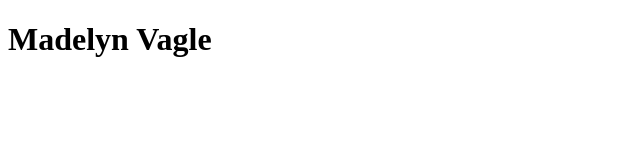
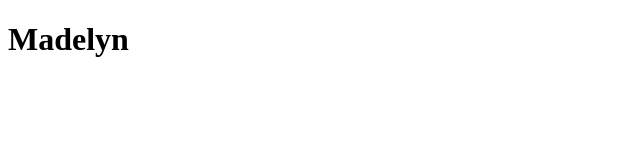
Before and after one commit to boringem/boringem.github.io, a plain HTML site: page index.html in a window 1280 px wide. Shown: the whole page, without its empty margins (0-640 px from the left). Drawn offline with Linux system fonts and the light colour scheme.

Commit message:
Update index.html

```diff
--- a/index.html
+++ b/index.html
@@ -1,9 +1,9 @@
 <!DOCTYPE html>
 <html>
     <head>
-        <title>Madelyn Vagle</title>
+        <title>Madelyn</title>
     </head>
     <body>
-        <h1>Madelyn Vagle</h1>
+        <h1>Madelyn</h1>
     </body>
 </html>
```
